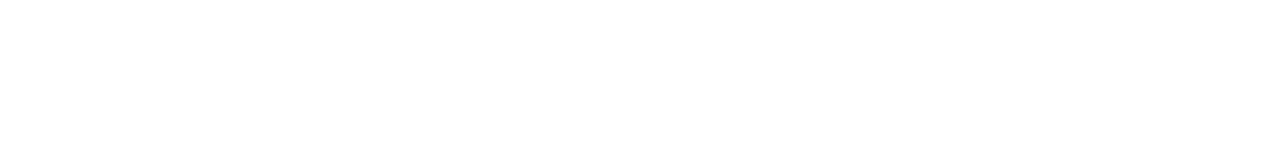
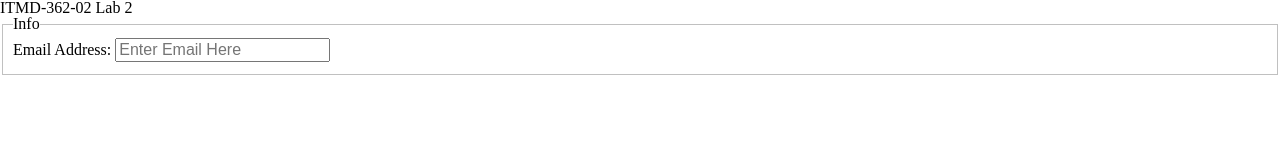
Before and after one commit to Patryk-O-Org/lab2, a plain HTML site: page index.html in a window 1280 px wide. Drawn offline with Linux system fonts and the light colour scheme.

Commit message:
Update index.html
Entered email field

```diff
--- a/index.html
+++ b/index.html
@@ -9,3 +9,16 @@
 	<link rel="stylesheet" media="screen" href="css/screen.css"/>
 </head>
 <body>
+	<header>
+		<h1>ITMD-362-02 Lab 2</h1>
+	</header>
+
+	<section class="general">
+		<fieldset>
+			<legend>Info</legend>
+			<form action="#null" method="POST" autocomplete="on">
+
+				<div class="input">
+					<label for="email">Email Address: </label>
+					<input id="email" type="email" name="email-field" placeholder="Enter Email Here">
+				</div>
```
